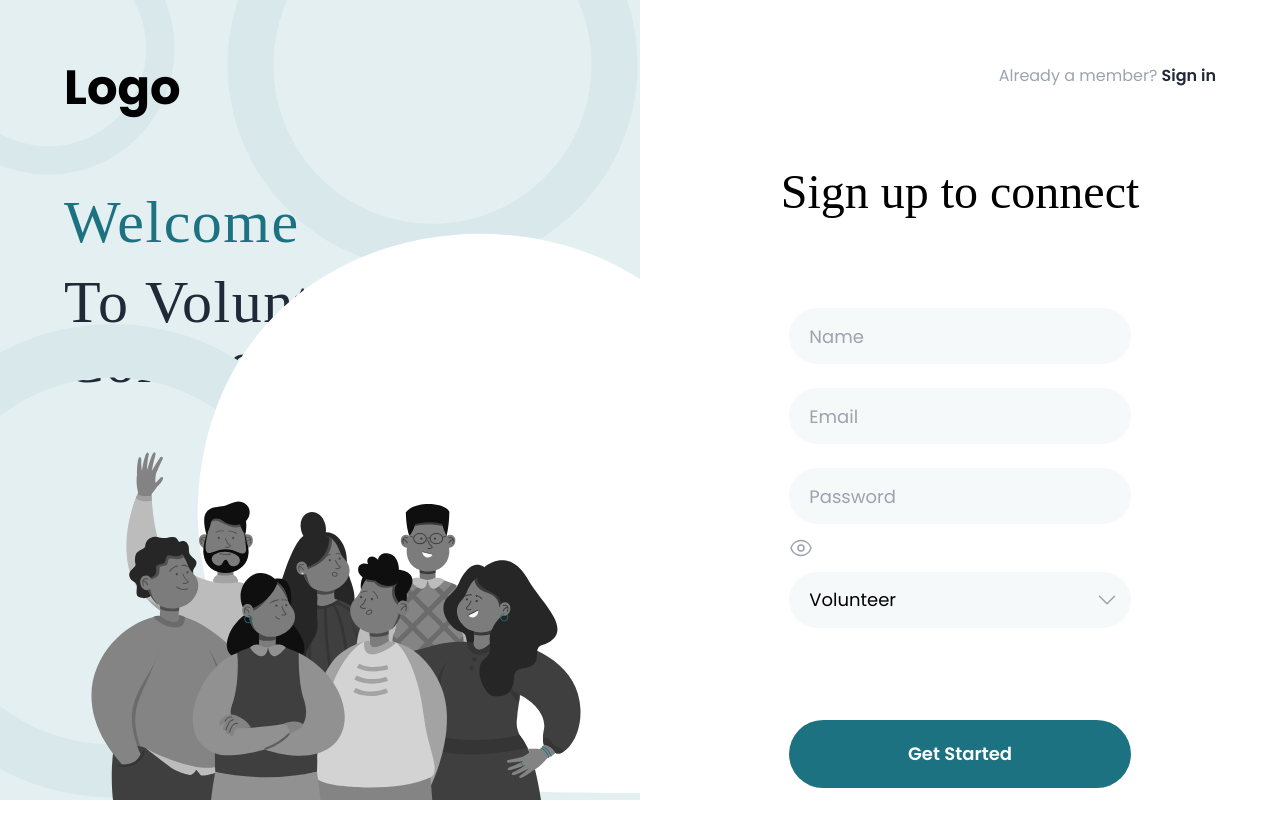
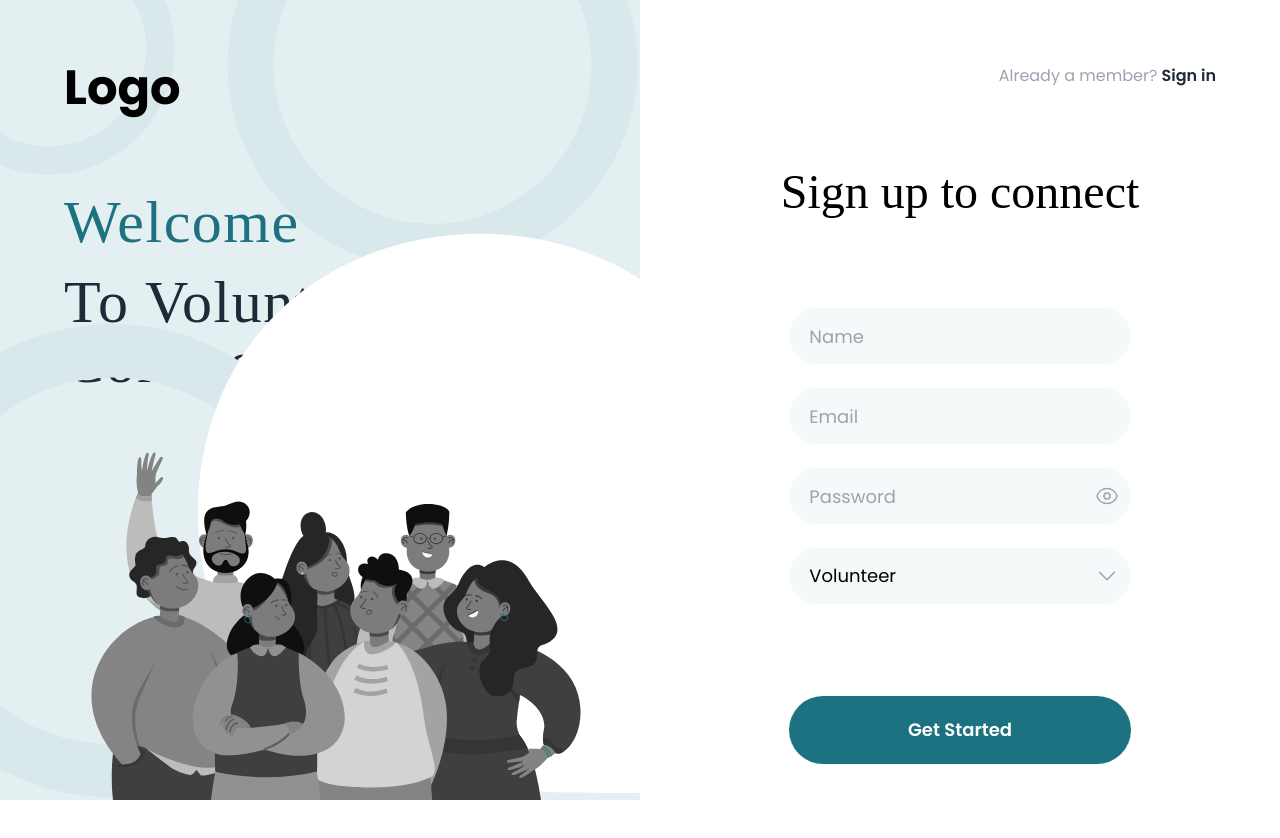
Before and after one commit to Yidu-xSkript/volunteer_connect, a React (Create React App) app in the folder frontend/: page /signup in a window 1280 px wide. Shown: the top 838 px of the page. Built offline with nearby package versions, Linux system fonts and the light colour scheme; a web font is replaced by a local one.

Commit message:
Dropdown class, icon option & input Icon options updated | Signup & login refactor

```diff
--- a/frontend/src/components/form/input.js
+++ b/frontend/src/components/form/input.js
@@ -4,7 +4,7 @@ const input = ({ type="text", placeholder, icon, uClass, className, required=fal
             <svg aria-hidden="true" class="w-5 h-5 text-gray-500 dark:text-gray-400" fill="none" stroke="currentColor" viewBox="0 0 24 24" xmlns="http://www.w3.org/2000/svg"><path stroke-linecap="round" stroke-linejoin="round" stroke-width="2" d="M21 21l-6-6m2-5a7 7 0 11-14 0 7 7 0 0114 0z"></path></svg>
         </div> */}
         <input className={`rounded-full h-14 my-3 text-lg duration-150 focus:bg-white focus:shadow-md focus:outline-none focus:ring focus:ring-primary w-full p-5 ${className}`} type={type} placeholder={placeholder} required={required} />
-        {icon && <span>{icon}</span>}
+        {icon && <span className="absolute inset-y-0 right-0 flex items-center pr-3 cursor-pointer">{icon}</span>}
     </div>
 );
 
--- a/frontend/src/pages/login/index.js
+++ b/frontend/src/pages/login/index.js
@@ -14,7 +14,7 @@ function Login() {
     <GuestLayout>
       <Input type={"email"} placeholder={"Email"} required={true} uClass='w-2/3' className={'bg-[#F5F9F9]'} />
       <Input type={passwordVisibility} placeholder={"Password"} icon={
-        <div className="absolute inset-y-0 right-0 flex items-center pr-3 cursor-pointer" onClick={handlePasswordVisibility}>
+        <div onClick={handlePasswordVisibility}>
           {passwordVisibility === "password" ? <EyeIcon className='w-6 hover:text-gray-700 text-gray-400 duration-150' /> : <EyeSlashIcon className='w-6 hover:text-gray-700 text-gray-400 duration-150' />}
         </div>
       } required={true} uClass='w-2/3' className={'bg-[#F5F9F9]'} />
```
